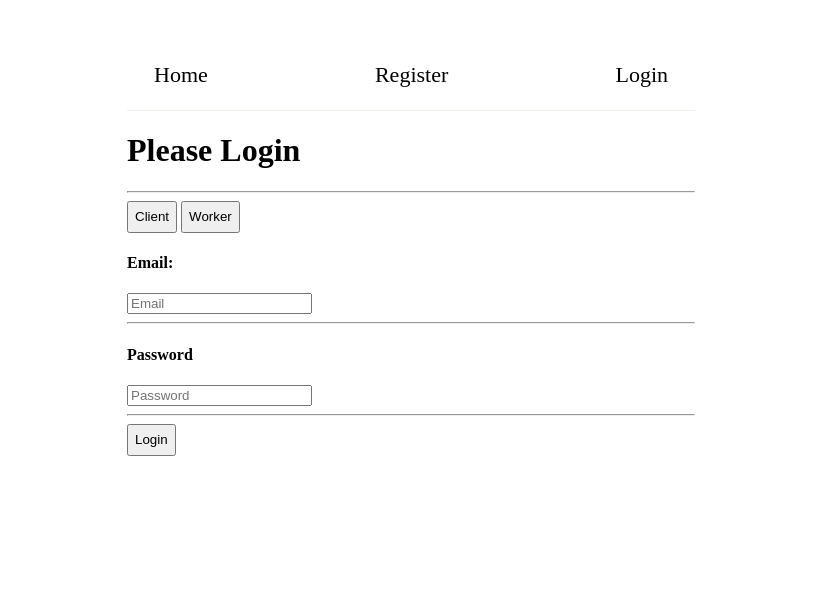
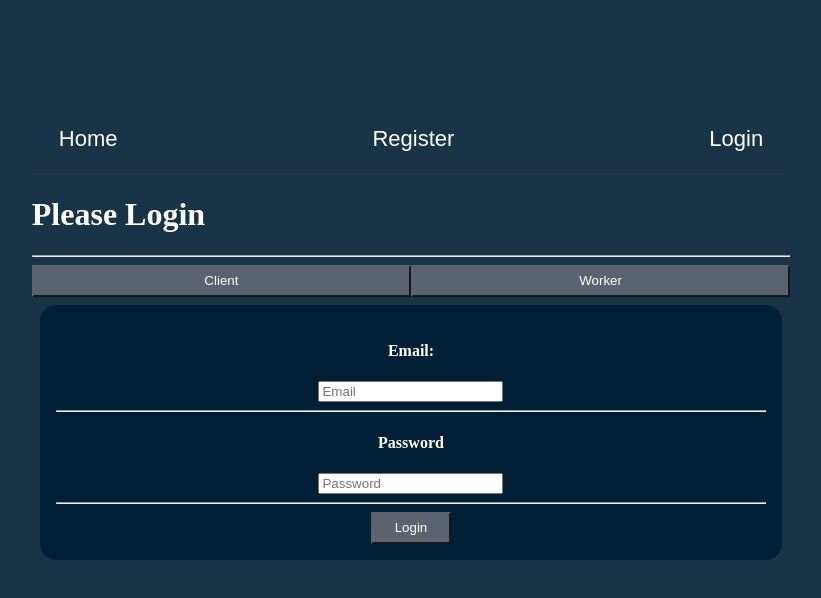
Before and after one commit to antonpandi/taxami-sveltekit, a SvelteKit app: page /login in a window 1280 px wide. Shown: the top 598 px of the page, without its empty margins (229-1050 px from the left). Built offline with nearby package versions, Linux system fonts and the light colour scheme.

Commit message:
Structure and style update

```diff
--- a/src/app.html
+++ b/src/app.html
@@ -3,7 +3,9 @@
 	<head>
 		<meta charset="utf-8" />
 		<link rel="icon" href="%sveltekit.assets%/favicon.png" />
+		<link rel="stylesheet" href="https://cdnjs.cloudflare.com/ajax/libs/font-awesome/4.7.0/css/font-awesome.min.css">
 		<meta name="viewport" content="width=device-width" />
+		<script src="https://kit.fontawesome.com/d80abe9dac.js" crossorigin="anonymous"></script>
 		%sveltekit.head%
 	</head>
 	<body data-sveltekit-preload-data="hover">
--- a/src/lib/components/Assignment/EditAssignment.svelte
+++ b/src/lib/components/Assignment/EditAssignment.svelte
@@ -156,7 +156,7 @@
 			{:else if method == "Edit"}
 				<button on:click={confirmEdit}> Confirm</button>
 			{/if}
-			<button on:click={() => method = ""}> Cancel</button>
+			<button on:click={() => method = ""} class="btn red" > Cancel</button>
 		</div>
 	{:else}
 		<h4>{assignment.title}</h4>
@@ -177,7 +177,7 @@
 		{/if}
 		<div class="btn container">
 			<button on:click={confirmEdit} class="btn">{method}</button>
-			<button on:click={()=> method = ""} class="btn">Cancel</button>
+			<button on:click={()=> method = ""} class="btn red">Cancel</button>
 		</div>
 	{/if}
 
--- a/src/lib/components/Menu/MenuWorker.svelte
+++ b/src/lib/components/Menu/MenuWorker.svelte
@@ -23,7 +23,7 @@
 	}
 </script>
 
-
+<div class="container">
 	{#if $page == 'home'}
 		<div id="menu">
 			<button on:click={buildings}>Buildings</button>
@@ -46,3 +46,4 @@
 	{#if $page == 'building'}
 		<Building />
 	{/if}
+</div>
--- a/src/lib/components/Nav.svelte
+++ b/src/lib/components/Nav.svelte
@@ -55,7 +55,6 @@
 		text-decoration: none;
 		padding: 1em 0.5em;
 		display: block;
-		color: black;
 		font-size: 22px;
 	}
 </style>
--- a/src/routes/+layout.svelte
+++ b/src/routes/+layout.svelte
@@ -1,6 +1,7 @@
 <script>
 	import Nav from '../lib/components/Nav.svelte';
 	import "../style.css"
+
 </script>
 
 <main>
@@ -8,7 +9,7 @@
 	<slot />
 </main>
 
-<style>
+<!-- <style>
 	main {
 		position: relative;
 		max-width: 58em;
@@ -22,4 +23,4 @@
 			max-width: 50%;
 		}
 	}
-</style>
+</style> -->
--- a/src/routes/login/+page.svelte
+++ b/src/routes/login/+page.svelte
@@ -10,12 +10,19 @@
 
 <h1>Please Login</h1>
 <hr />
-
-<button on:click={setClient}>Client</button>
-<button on:click={setWorker}>Worker</button>
+<div class="flex_container">
+	<button on:click={setClient}>Client</button>
+	<button on:click={setWorker}>Worker</button>
+</div>
 
 {#if loginSwitch == 'CLIENT'}
 	<LoginClient />
 {:else}
 	<LoginWorker />
 {/if}
+
+<style>
+	button{
+		width:100%
+	}
+</style>
--- a/src/style.css
+++ b/src/style.css
@@ -1,20 +1,74 @@
+
+:root{
+    --blue: rgba(0,31,51,.9);
+    --cyan: #1ba098;
+    --gray: #5c6370;
+    --lightgray: #777d88;
+    --cancel: #ec5365;
+}
+
+*{
+    color: white;
+}
+
+body{
+    background-color: var(--blue);
+}
+
+main{
+    padding: 6rem;
+    width: 60%;
+    min-width: 400px;
+    margin: auto;
+
+}
+
+nav{
+    font-family: BrandonTextWeb-Bold,sans-serif;
+    color: var(--cyan);
+}
+
+
 
 button, .btn{
     height: 2rem;
+    background: var(--gray);
+    border-color: var(--gray);
+    min-width: 5rem;
+}
+
+button:hover, .btn:hover{
+    background-color: var(--lightgray);
+}
+
+input{
+    color: black;
 }
 
 .btn{
     width: 100%;
+    background: var(--gray);
+    border-color: var(--gray);
+}
+.btn.red:hover{
+    background: var(--cancel) ;
+    border-color: var(--cancel);
+}
+
+.gold{
+    color: #deb992;
 }
 
 .btn.container {
     display: flex;
 }
 
-.container{
+.container, form{
     border-radius: 1rem;
     padding: 1rem;
     margin: 0.5rem;
+    text-align: center;
+    background-color: var(--blue);
 }
 
 .assignment {
@@ -27,3 +81,17 @@ button, .btn{
     display: flex;
     justify-content: space-evenly   ;
 }
+
+.flex_container{
+    display: flex;
+    justify-content: space-evenly   ;
+    align-items: center;
+}
+
+
+.even{
+    align-items: space-evenly;
+}
+.wide{
+    width: 100%;
+}
```
Also changed, not shown: src/lib/components/Assignment/MyAssignments.svelte (+17 -10 lines), src/lib/components/Menu/Menu.svelte (+11 -5 lines). Lines whose indentation alone changed are shown as unchanged.
